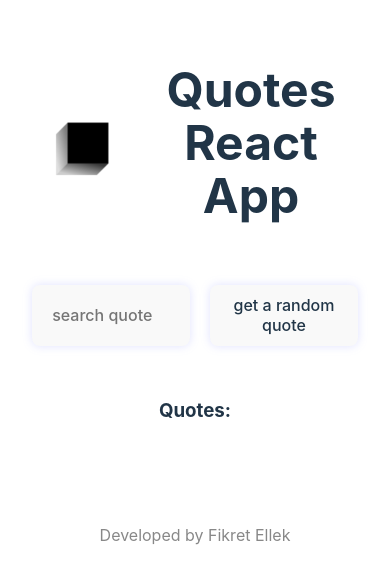
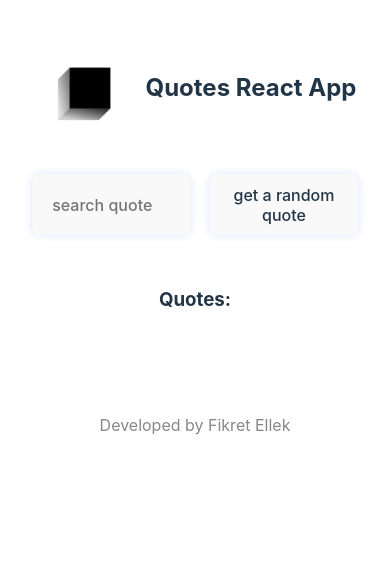
Before and after one commit to fikretellek/quotes-react-app, a React (Vite) app: page / in a window 390 px wide. Shown: the top 582 px of the page. Built offline with nearby package versions, Linux system fonts and the light colour scheme.

Commit message:
media query added for h1

```diff
--- a/src/index.css
+++ b/src/index.css
@@ -65,3 +65,9 @@ button {
     background-color: #f9f9f9;
   }
 }
+
+@media screen and (max-width: 575px) {
+  h1 {
+    font-size: 1.5em;
+  }
+}
```
